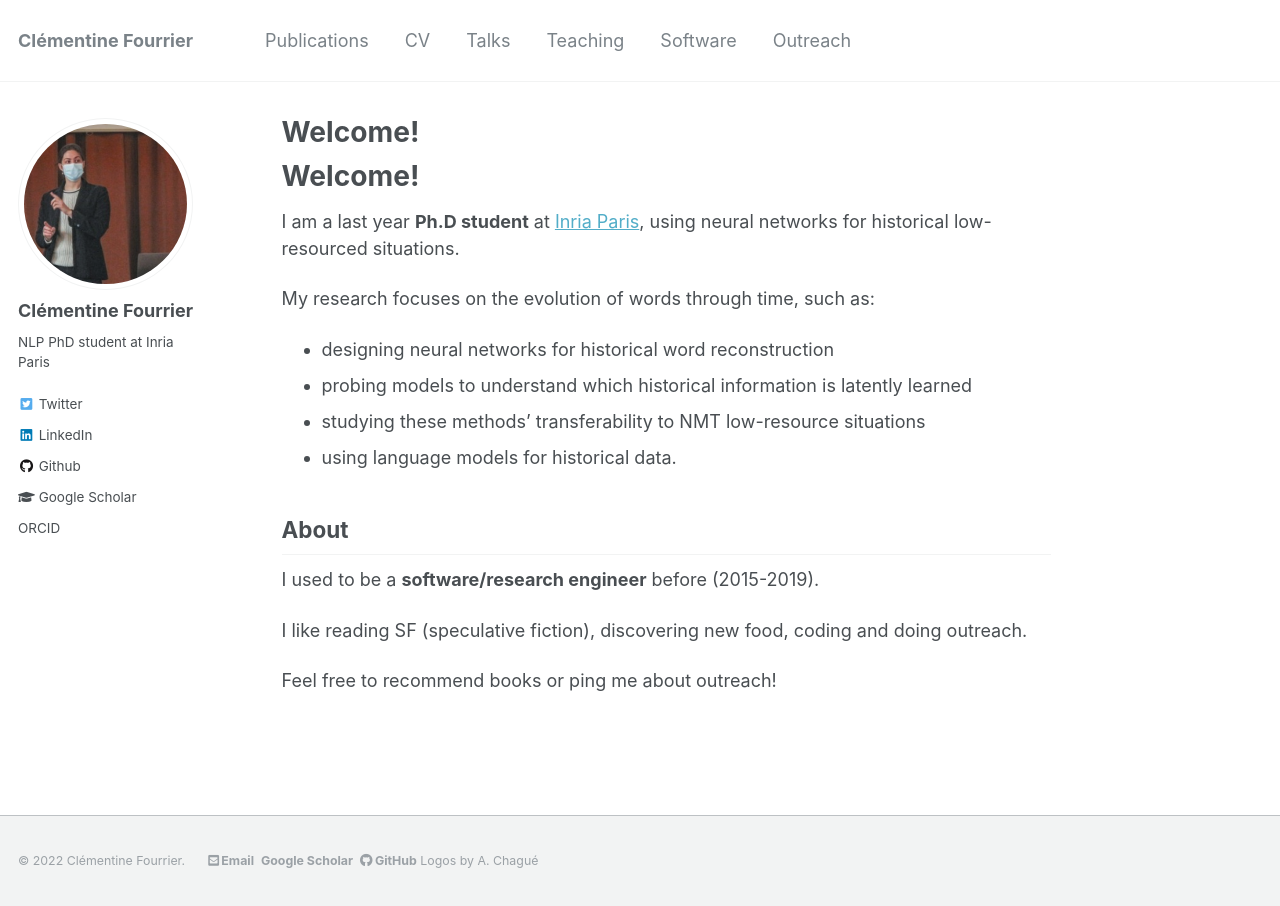
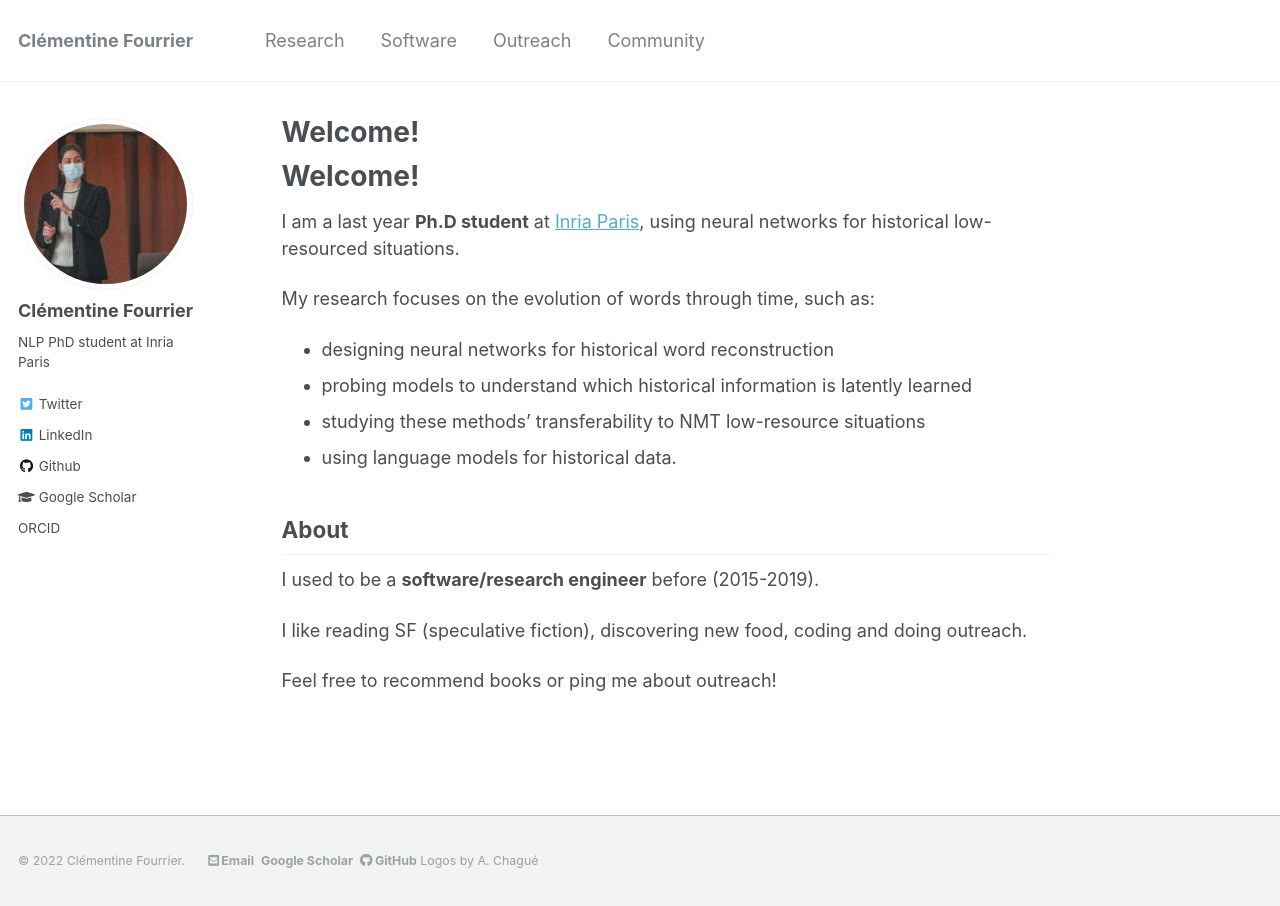
Before and after one commit to clefourrier/clefourrier.github.io, a Jekyll site: the page built from _pages/about.md, in a window 1280 px wide. Built offline with Jekyll 4.4.1, drawn with Linux system fonts in a browser that asks for light colours.

Commit message:
Changed topbar

```diff
--- a/_data/navigation.yml
+++ b/_data/navigation.yml
@@ -1,19 +1,13 @@
 # main links links
 main:
-  - title: "Publications"
+  - title: "Research"
     url: /publications/
-
-  - title: "CV"
-    url: /cv/
-
-  - title: "Talks"
-    url: /talks/
-
-  - title: "Teaching"
-    url: /teaching/
 
   - title: "Software"
     url: /software/
 
   - title: "Outreach"
     url: /outreach/
+
+  - title: "Community"
+    url: /teaching/
```
